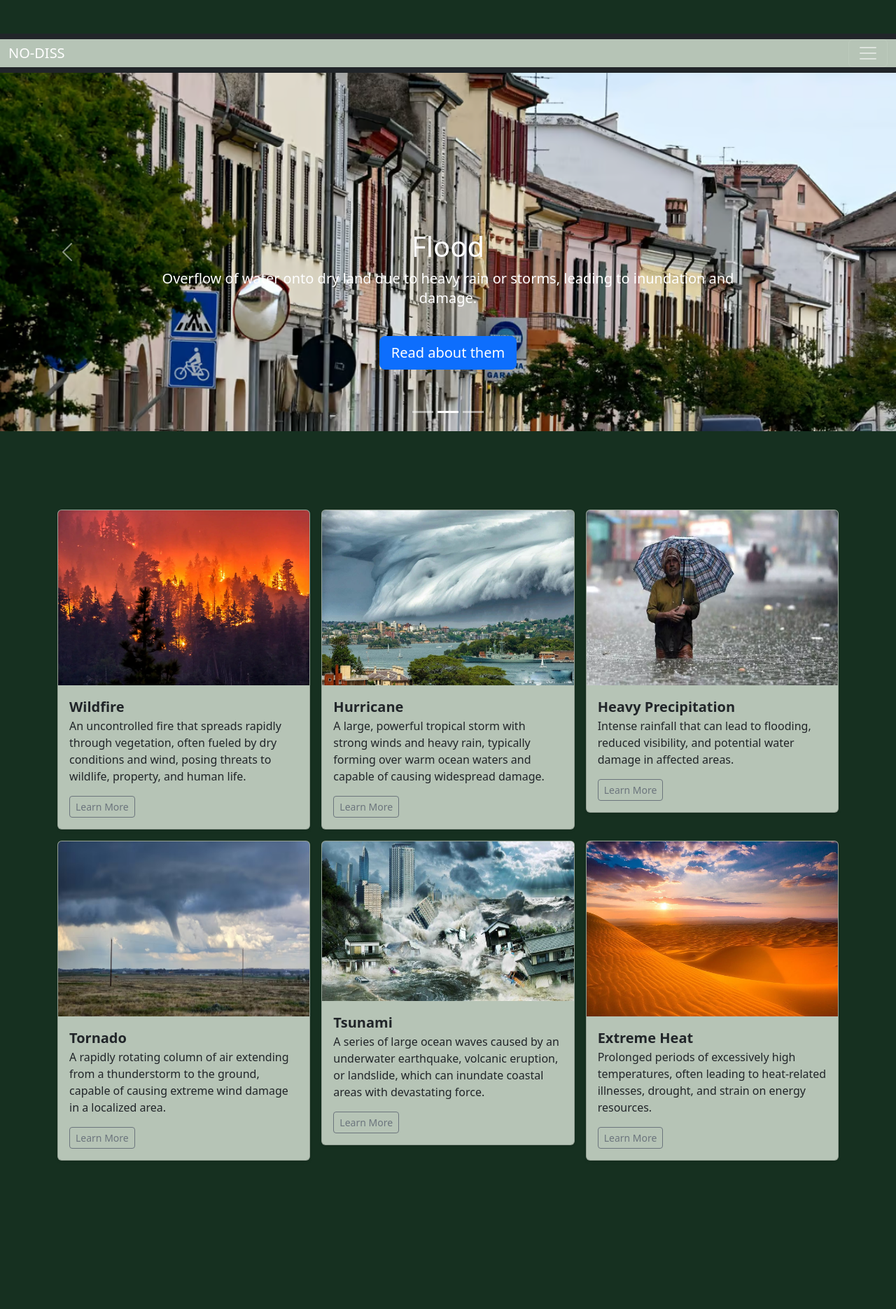
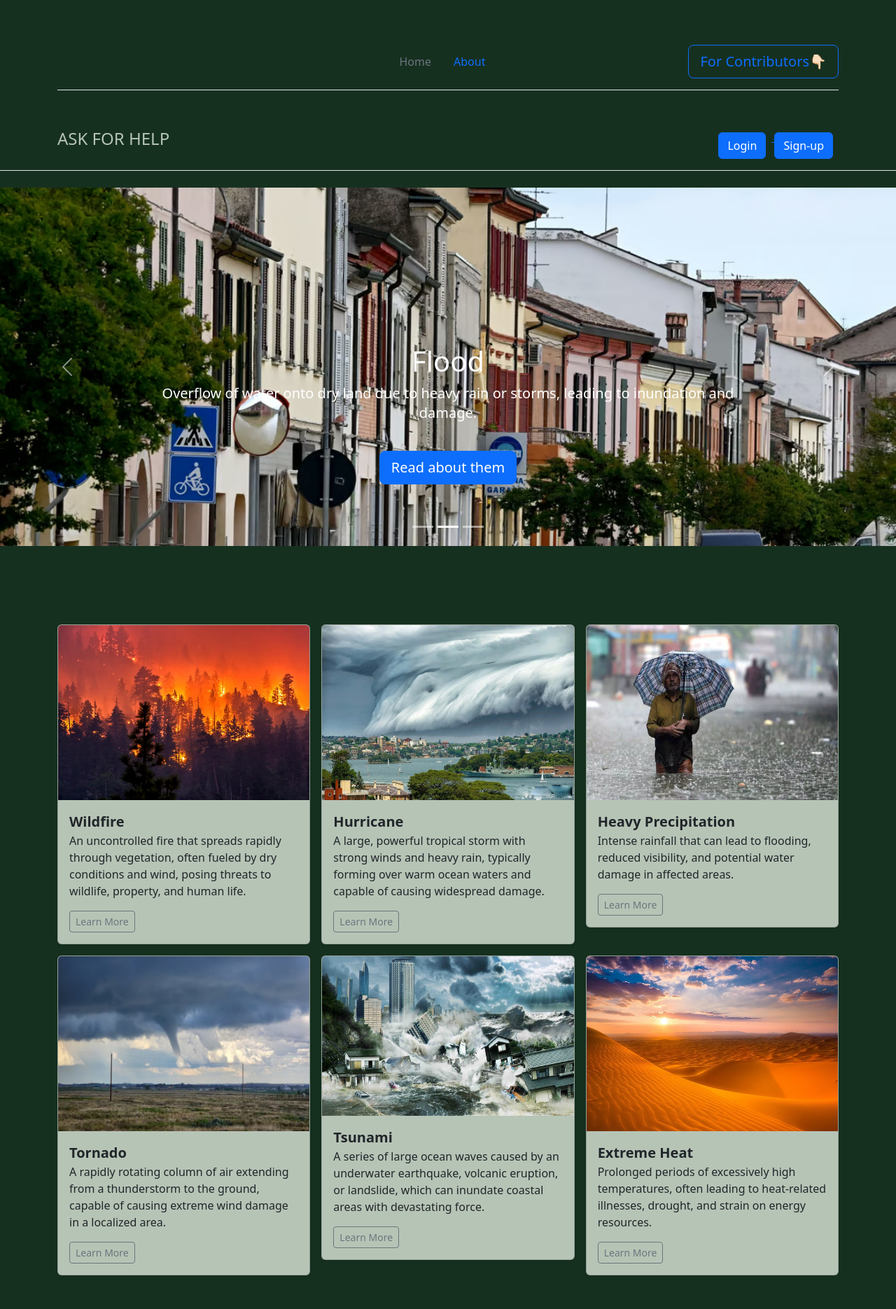
Before and after one commit to vodori6161/Team_FourPlay, a Flask app: page / in a window 1280 px wide. Shown: the whole page at 70% size. Before the commit the page ends 1658 px from the top, so only its background shows below. Run offline with Flask 3, Linux system fonts and the light colour scheme.

Commit message:
Added login and register links

```diff
--- a/templates/home.html
+++ b/templates/home.html
@@ -4,44 +4,61 @@
     <meta charset="UTF-8">
     <meta name="viewport" content="width=device-width, initial-scale=1.0">
     <link href="https://cdn.jsdelivr.net/npm/bootstrap@5.3.3/dist/css/bootstrap.min.css" rel="stylesheet" integrity="sha384-QWTKZyjpPEjISv5WaRU9OFeRpok6YctnYmDr5pNlyT2bRjXh0JMhjY6hW+ALEwIH" crossorigin="anonymous">
+    <!-- <link href="https://cdn.jsdelivr.net/npm/bootstrap@5.3.0/dist/css/bootstrap.min.css" rel="stylesheet"> -->
+
     <link rel="stylesheet" href="/static/main.css">
     <title>Home Page</title>
 </head>
 <body>
     <script src="https://cdn.jsdelivr.net/npm/bootstrap@5.3.3/dist/js/bootstrap.bundle.min.js" integrity="sha384-YvpcrYf0tY3lHB60NNkmXc5s9fDVZLESaAA55NDzOxhy9GkcIdslK1eN7N6jIeHz" crossorigin="anonymous"></script>
-    <nav class="navbar navbar-dark bg-dark" aria-label="First navbar example">
-        <div class="container-fluid">
-          <a class="navbar-brand" href="#">NO-DISS</a>
-          <button class="navbar-toggler collapsed" type="button" data-bs-toggle="collapse" data-bs-target="#navbarsExample01" aria-controls="navbarsExample01" aria-expanded="false" aria-label="Toggle navigation">
-            <span class="navbar-toggler-icon"></span>
-          </button>
+    <div class="container">
+      <header class="d-flex flex-wrap align-items-center justify-content-center justify-content-md-between py-3 mb-4 border-bottom">
+        <div class="col-md-3 mb-2 mb-md-0">
+          <a href="/" class="d-inline-flex link-body-emphasis text-decoration-none">
+            <svg class="bi" width="40" height="32" role="img" aria-label="Bootstrap"><use xlink:href="#bootstrap"></use></svg>
+          </a>
+        </div>
 
-          <div class="navbar-collapse collapse" id="navbarsExample01">
-            <ul class="navbar-nav me-auto mb-2">
-              <li class="nav-item">
-                <a class="nav-link active" aria-current="page" href="#">Home</a>
-              </li>
-              <li class="nav-item">
-                <a class="nav-link" href="#">Link</a>
-              </li>
-              <li class="nav-item">
-                <a class="nav-link disabled" aria-disabled="true">Disabled</a>
-              </li>
-              <li class="nav-item dropdown">
-                <a class="nav-link dropdown-toggle" href="#" data-bs-toggle="dropdown" aria-expanded="false">Dropdown</a>
-                <ul class="dropdown-menu">
-                  <li><a class="dropdown-item" href="#">Action</a></li>
-                  <li><a class="dropdown-item" href="#">Another action</a></li>
-                  <li><a class="dropdown-item" href="#">Something else here</a></li>
-                </ul>
-              </li>
-            </ul>
-            <form role="search">
-              <input class="form-control" type="search" placeholder="Search" aria-label="Search">
-            </form>
-          </div>
+        <ul class="nav col-12 col-md-auto mb-2 justify-content-center mb-md-0">
+          <li><a href="#" class="nav-link px-2 link-secondary me-3">Home</a></li>
+          <!-- <li><a href="#" class="nav-link px-2">Features</a></li>
+          <li><a href="#" class="nav-link px-2">Pricing</a></li>
+          <li><a href="#" class="nav-link px-2">FAQs</a></li> -->
+          <li><a href="#" class="nav-link px-2 me-3">About</a></li>
+        </ul>
+
+        <div class="col-md-3 text-end">
+          <button type="button" class="btn btn-outline-primary btn-lg btn-block custom-btn">For Contributors👇🏻</button>
+
+
         </div>
-      </nav>
+      </header>
+    </div>
+
+
+    </nav>
+    <header class="py-3 mb-4 border-bottom">
+      <div class="container d-flex flex-wrap justify-content-center">
+        <a href="/get_loc" class="d-flex align-items-center mb-3 mb-lg-0 me-lg-auto link-body-emphasis text-decoration-none">
+          <!-- <svg class="bi me-2" width="40" height="32"><use xlink:href="#bootstrap"></use></svg> -->
+          <span class="fs-4 mb-6 move-up" style="color: #B6C4B6;">ASK FOR HELP</span>
+        </a>
+        <div class="col-md-3 text-end">
+          <a href = "login.html">
+          <button type="button" class="btn btn-primary me-2 move-up">Login</button>
+          </a>
+          <a href = "register.html">
+          <button type="button" class="btn btn-primary me-2 move-up">Sign-up</button>
+          </a>
+        </div>
+        <!-- <form class="col-12 col-lg-auto mb-3 mb-lg-0" role="search">
+          <input type="search" class="form-control" placeholder="Search..." aria-label="Search">
+        </form> -->
+      </div>
+    </header>
+
+
+
     <div id="myCarousel" class="carousel slide mb-6" data-bs-ride="carousel">
         <div class="carousel-indicators">
           <button type="button" data-bs-target="#myCarousel" data-bs-slide-to="0" class="" aria-label="Slide 1"></button>
@@ -56,7 +73,7 @@
               <div class="carousel-caption text-start">
                 <h1>Earthquake</h1>
                 <p class="opacity-75">A sudden shaking of the ground caused by the movement of tectonic plates, potentially causing damage.</p>
-                <p><a class="btn btn-lg btn-primary" href="#">Read about them</a></p>
+                <p><a class="btn btn-lg btn-primary" href="https://www.mcasiwakuni.marines.mil/Emergency-Preparedness/Earthquake-Precautions/">Read about them</a></p>
               </div>
             </div>
           </div>
@@ -67,18 +84,20 @@
               <div class="carousel-caption">
                 <h1>Flood</h1>
                 <p>Overflow of water onto dry land due to heavy rain or storms, leading to inundation and damage.</p>
-                <p><a class="btn btn-lg btn-primary" href="#">Read about them</a></p>
+                <p><a class="btn btn-lg btn-primary" href="https://www.ready.gov/floods">Read about them</a></p>
               </div>
             </div>
           </div>
           <div class="carousel-item">
-            <img src="/static/cyc1.jpeg" class="d-block w-100" alt="cyclone">
+            <img src="/static/cycshit.jpeg" class="d-block w-100" alt="cyclone">
             <!-- <svg class="bd-placeholder-img" width="100%" height="100%" xmlns="http://www.w3.org/2000/svg" aria-hidden="true" preserveAspectRatio="xMidYMid slice" focusable="false"><rect width="100%" height="100%" fill="var(--bs-secondary-color)"></rect></svg> -->
             <div class="container">
               <div class="carousel-caption text-end">
-                <h1>Cyclone</h1>
-                <p>A powerful storm with rotating winds and heavy rain, capable of causing widespread destruction.</p>
-                <p><a class="btn btn-lg btn-primary" href="#">Read about them</a></p>
+                <div class="carousel-caption" style="position: absolute; bottom: 50%; left: 0; right: 0; text-align: right;">
+                  <h1>Cyclone</h1>
+                  <p >A powerful storm with rotating winds and heavy rain, capable of causing widespread destruction.</p>
+                  <p><a class="btn btn-lg btn-primary" href="https://ndma.gov.in/Natural-Hazards/Cyclone/Dos-Donts#:~:text=Before%20the%20Cyclone%20season%3A,can%20fly%20in%20strong%20winds">Read about them</a></p>
+              </div>
               </div>
             </div>
           </div>
@@ -106,7 +125,9 @@
                   <p class="card-text">An uncontrolled fire that spreads rapidly through vegetation, often fueled by dry conditions and wind, posing threats to wildlife, property, and human life.</p>
                   <div class="d-flex justify-content-between align-items-center">
                     <div class="btn-group">
+                      <a href="https://www.ready.gov/wildfires">
                       <button type="button" class="btn btn-sm btn-outline-secondary">Learn More</button>
+                      </a>
                       <!-- <button type="button" class="btn btn-sm btn-outline-secondary">Edit</button> -->
                     </div>
 
@@ -123,7 +144,9 @@
                   <p class="card-text">A large, powerful tropical storm with strong winds and heavy rain, typically forming over warm ocean waters and capable of causing widespread damage.</p>
                   <div class="d-flex justify-content-between align-items-center">
                     <div class="btn-group">
+                      <a href="https://www.ready.gov/hurricanes">
                       <button type="button" class="btn btn-sm btn-outline-secondary">Learn More</button>
+                      </a>
                       <!-- <button type="button" class="btn btn-sm btn-outline-secondary">Edit</button> -->
                     </div>
 
@@ -140,7 +163,9 @@
                   <p class="card-text">Intense rainfall that can lead to flooding, reduced visibility, and potential water damage in affected areas.</p>
                   <div class="d-flex justify-content-between align-items-center">
                     <div class="btn-group">
+                      <a href="https://www.ready.gov/severe-weather">
                       <button type="button" class="btn btn-sm btn-outline-secondary">Learn More</button>
+                      </a>
                       <!-- <button type="button" class="btn btn-sm btn-outline-secondary">Edit</button> -->
                     </div>
 
@@ -158,7 +183,9 @@
                   <p class="card-text">A rapidly rotating column of air extending from a thunderstorm to the ground, capable of causing extreme wind damage in a localized area.</p>
                   <div class="d-flex justify-content-between align-items-center">
                     <div class="btn-group">
+                      <a href="https://www.weather.gov/bmx/sps_torsafetyrules#:~:text=Lie%20flat%2C%20covering%20your%20head,cover%20your%20head%20for%20protection.">
                       <button type="button" class="btn btn-sm btn-outline-secondary">Learn More</button>
+                      </a>
                       <!-- <button type="button" class="btn btn-sm btn-outline-secondary">Edit</button> -->
                     </div>
 
@@ -175,7 +202,9 @@
                   <p class="card-text">A series of large ocean waves caused by an underwater earthquake, volcanic eruption, or landslide, which can inundate coastal areas with devastating force.</p>
                   <div class="d-flex justify-content-between align-items-center">
                     <div class="btn-group">
+                      <a href="https://www.ready.gov/tsunamis#:~:text=IF%20YOU%20ARE%20UNDER%20A,to%20emergency%20information%20and%20alerts.">
                       <button type="button" class="btn btn-sm btn-outline-secondary">Learn More</button>
+                      </a>
                       <!-- <button type="button" class="btn btn-sm btn-outline-secondary">Edit</button> -->
                     </div>
 
@@ -192,7 +221,9 @@
                   <p class="card-text">Prolonged periods of excessively high temperatures, often leading to heat-related illnesses, drought, and strain on energy resources.</p>
                   <div class="d-flex justify-content-between align-items-center">
                     <div class="btn-group">
+                      <a href="https://www.ready.gov/heat">
                       <button type="button" class="btn btn-sm btn-outline-secondary">Learn More</button>
+                      </a>
                       <!-- <button type="button" class="btn btn-sm btn-outline-secondary">Edit</button> -->
                     </div>
 
@@ -204,7 +235,10 @@
         </div>
       </div>
 
+
       <script src="https://cdn.jsdelivr.net/npm/@popperjs/core@2.11.8/dist/umd/popper.min.js" integrity="sha384-I7E8VVD/ismYTF4hNIPjVp/Zjvgyol6VFvRkX/vR+Vc4jQkC+hVqc2pM8ODewa9r" crossorigin="anonymous"></script>
 <script src="https://cdn.jsdelivr.net/npm/bootstrap@5.3.3/dist/js/bootstrap.min.js" integrity="sha384-0pUGZvbkm6XF6gxjEnlmuGrJXVbNuzT9qBBavbLwCsOGabYfZo0T0to5eqruptLy" crossorigin="anonymous"></script>
+<!-- <script src="https://cdn.jsdelivr.net/npm/@popperjs/core@2.11.6/dist/umd/popper.min.js" integrity="sha384-oBqDVmMz4fnFO9gybBogG4FfgbA7Md7CyuQpHxXViiA0GILVpP5T1G0ktK6pF2cz" crossorigin="anonymous"></script>
+  <script src="https://cdn.jsdelivr.net/npm/bootstrap@5.3.0-alpha1/dist/js/bootstrap.min.js" integrity="sha384-mQ93F10LQYhDKTAX3N4z5QXerXSTwhVfp6pi4KZU7lGMlN5QKwiQpoQW6YFwhhZa" crossorigin="anonymous"></script> -->
 </body>
 </html>
--- a/templates/login.html
+++ b/templates/login.html
@@ -9,7 +9,7 @@
 </head>
 <body class="d-flex align-items-center py-4 bg-body-tertiary" style="background-image: url(/static/cat2.webp); background-size: cover; background-position: center;">
     <div class="contributor-section"  style="position: absolute; top: 50px; left: 50px;color: aliceblue; ">
-      <h1 class="for-contributor">Welcome Back Contributor's!</h1>
+      <h1 class="for-contributor">Welcome Back Contributors!</h1>
       <h2>Always a pleasure.</h2>
       <!-- <p>Every bit of help counts, and your contribution will be invaluable in making a positive impact.<br>
          Looking forward to working together!</p> -->
@@ -62,11 +62,9 @@
 
 
       <main class="form-signin w-100 m-auto" >
-    <form>
+        <form method = "POST" action="">
           <!-- <img class="mb-4" src="/docs/5.3/assets/brand/bootstrap-logo.svg" alt="" width="72" height="57"> -->
           <h1 class="h3 mb-3 fw-normal">Login</h1>
-
-
           <div class="form-floating">
             <input type="email" class="form-control" id="floatingInput" placeholder="name@example.com">
             <label for="floatingInput">Email Address</label>
--- a/templates/register.html
+++ b/templates/register.html
@@ -10,7 +10,7 @@
 
     <body class="d-flex align-items-center py-4 bg-body-tertiary" style="background-image: url(/static/panda.jpg_large); background-size: cover; background-position: center;">
       <div class="contributor-section" style="color: aliceblue;">
-        <h1 class="for-contributor">For Contributor's Only</h1>
+        <h1 class="for-contributor">For Contributors Only</h1>
         <p>Every bit of help counts, and your contribution will be invaluable in making a positive impact.<br>
            Looking forward to working together!</p>
     </div>
@@ -62,7 +62,7 @@
 
 
     <main class="form-signin w-100 m-auto" >
-      <form>
+      <form method="POST" action="">
         <!-- <img class="mb-4" src="/docs/5.3/assets/brand/bootstrap-logo.svg" alt="" width="72" height="57"> -->
         <h1 class="h3 mb-3 fw-normal">Please sign in</h1>
 
```
Also changed, not shown: fourplay.py (+9 -2 lines), static/cycshit.jpeg (added), templates/get_loc.html (added). Lines whose indentation alone changed are shown as unchanged.
